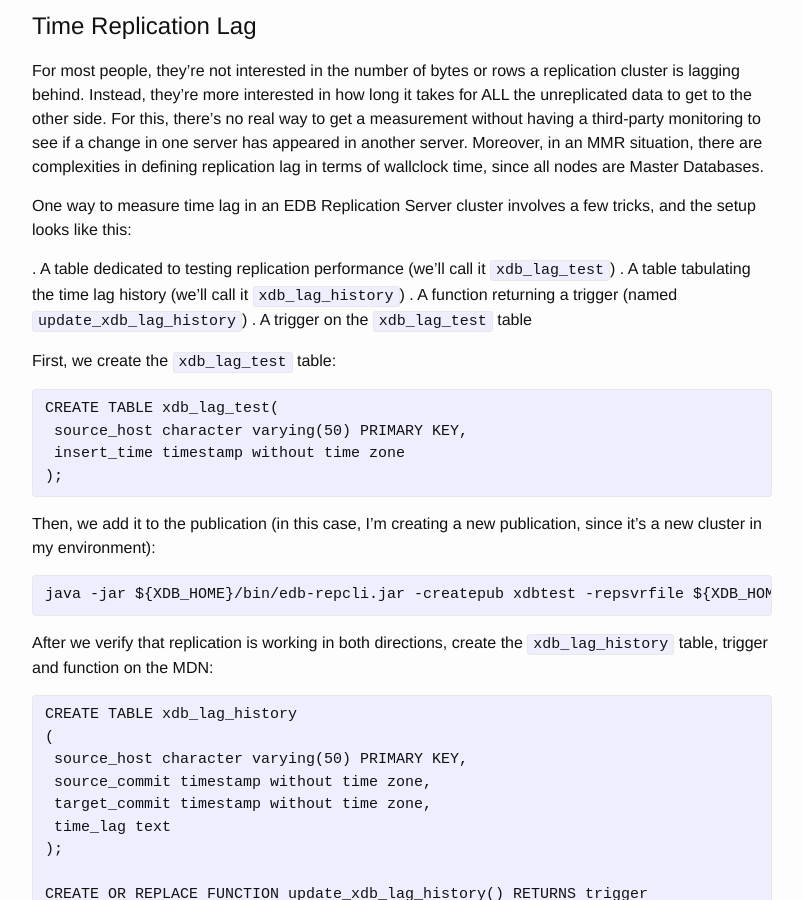
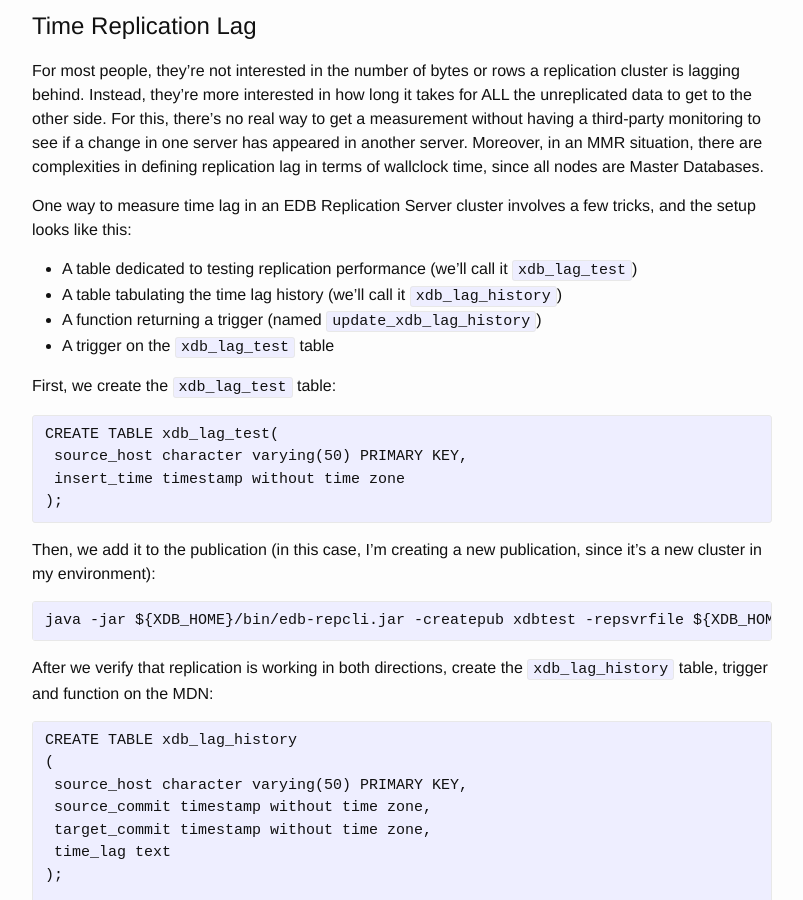
Before and after one commit to richyen/richyen.github.io, a Jekyll site: the page built from _posts/2017-08-22-xdb_replication_lag.markdown, in a window 1280 px wide and 900 px high, scrolled down 702 px. Shown: the whole window, without its empty margins (238-1041 px from the left). Built offline with Jekyll 4.4.1, drawn with Linux system fonts in a browser that asks for light colours; comment, search, counter and statistics services are not loaded.

Commit message:
Formatting

```diff
--- a/_posts/2017-08-22-xdb_replication_lag.markdown
+++ b/_posts/2017-08-22-xdb_replication_lag.markdown
@@ -23,10 +23,10 @@
 
 One way to measure time lag in an EDB Replication Server cluster involves a few tricks, and the setup looks like this:
 
-. A table dedicated to testing replication performance (we'll call it `xdb_lag_test`)
-. A table tabulating the time lag history (we'll call it `xdb_lag_history`)
-. A function returning a trigger (named `update_xdb_lag_history`)
-. A trigger on the `xdb_lag_test` table
+- A table dedicated to testing replication performance (we'll call it `xdb_lag_test`)
+- A table tabulating the time lag history (we'll call it `xdb_lag_history`)
+- A function returning a trigger (named `update_xdb_lag_history`)
+- A trigger on the `xdb_lag_test` table
 
 First, we create the `xdb_lag_test` table:
 {% highlight text %}
```
